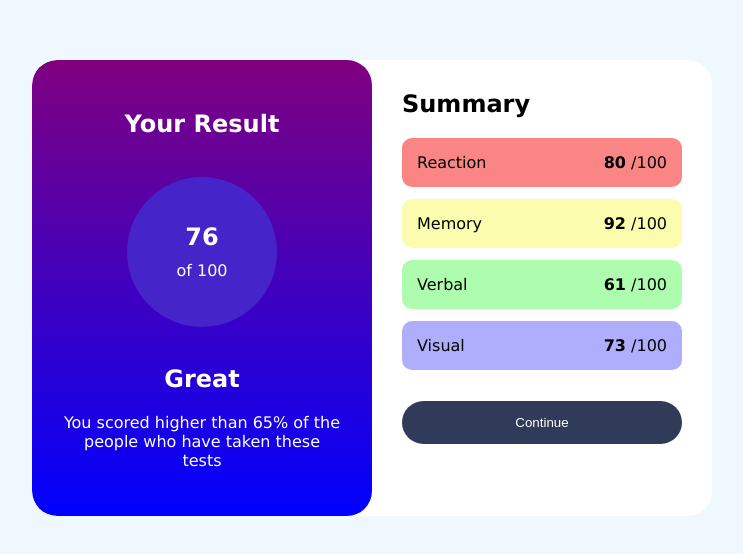
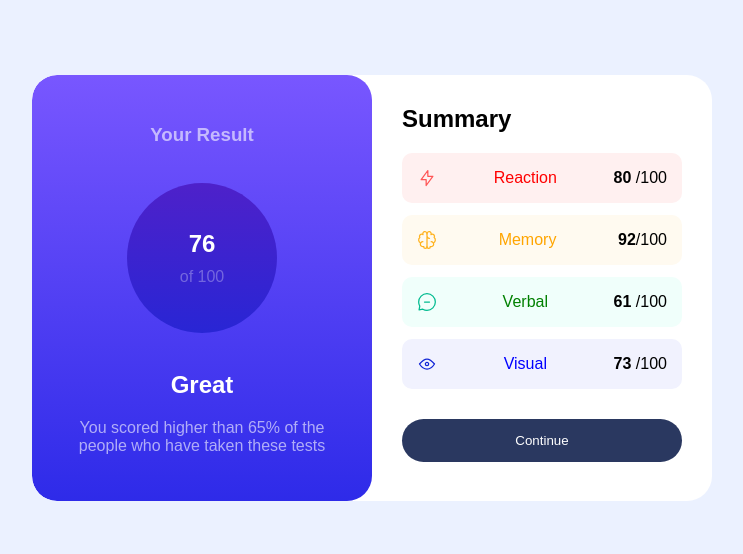
Before and after one commit to Akinade-01/TPAIN, a plain HTML site: page index.html in a window 1280 px wide. Shown: the part 112-666 px from the top of the page, without its empty margins (268-1011 px from the left). Drawn offline with Linux system fonts and the light colour scheme.

Commit message:
A little chnages were made for more accuracy.

```diff
--- a/index.css
+++ b/index.css
@@ -7,31 +7,40 @@ body {
   min-height: 100vh;
   display: grid;
   place-items: center;
-  background: aliceblue;
-  font-family: Verdana, Geneva, Tahoma, sans-serif;
+  background: hsl(221, 100%, 96%);
+  font-family: hanken-grotesk, sans-serif;
+
+
 }
 
 .container {
   display: flex;
   width: 680px;
-  background: white;
+  background: hsl(0, 0%, 100%);
   border-radius: 25px;
   overflow: hidden;
 }
 
-
-.S2 {
-  width: 50%;
-  padding: 30px;
-}
-
 .S1 {
-  background: linear-gradient(purple, blue);
+  background: linear-gradient(hsl(252, 100%, 67%), hsl(241, 81%, 54%));
   color: white;
   text-align: center;
   border-radius: 25px;
   width: 50%;
   padding: 30px;
+}
+#of100{
+  opacity: 0.3;
+}
+#yourresult,
+#thep{
+  opacity: 0.6;
+text-align: center;
+}
+.S2 {
+  width: 50%;
+  padding: 30px;
+
 }
 
 .circle {
@@ -39,7 +48,7 @@ body {
   height: 150px;
   margin: auto;
   border-radius: 50%;
-  background: #4525c9;
+  background: linear-gradient(hsla(256, 72%, 46%, 1), hsla(241, 70%, 49%, 1));
   display: grid;
   place-content: center;
 }
@@ -52,29 +61,41 @@ body {
 .S2 h2 {
   margin-top: 0;
 }
-
+#reaction {
+  color: red;
+}
+#memory{
+  color: orange;
+}
+#verbal{
+  color: green;
+}
+#visual{
+  color: blue;
+}
 .red,
 .yellow,
 .green,
 .blue {
+  align-items: center;
   display: flex;
   justify-content: space-between;
-  padding: 15px;
+  padding:15px;
   margin-bottom: 12px;
   border-radius: 10px;
 }
 
 .red {
-    background-color:rgb(250, 133, 133)
+    background-color: hsl(0, 100%, 97%);
  }
 .yellow {
-    background-color: rgb(252, 252, 174);
+    background-color: hsl(41, 100%, 97%);
 }
 .green {
-    background-color: rgb(174, 252, 174);
+    background-color: hsl(166, 100%, 97%);
  }
 .blue {
-    background-color: rgb(174, 174, 252);
+    background-color: hsl(234, 85%, 97%);
 }
 
 #button {
@@ -82,7 +103,7 @@ body {
   padding: 14px;
   border: 0;
   border-radius: 25px;
-  background: #303b59;
+  background-color: hsl(224, 39%, 27%);
   color: white;
 }
 
--- a/index.html
+++ b/index.html
@@ -3,40 +3,45 @@
 <head>
     <meta charset="UTF-8">
     <meta name="viewport" content="width=device-width, initial-scale=1.0">
-    <title>Document</title>
+    <link rel="icon" type="image/png"href="images/favicon-32x32.png">
+    <title>Build a Results Summary Component</title>
+
     <link rel="stylesheet" href="index.css">
 </head>
 <body>
     <main class="container">
         <section class="S1">
-<h2>Your Result</h2> <br>
+<h3 id="yourresult">Your Result</h3> <br>
 <div class="circle">
     <h1><strong>76</strong></h1>
-    <p>of 100</p>
+    <p id="of100">of 100</p>
 </div>
 <br>
-<h1>Great</h1>
-<p>You scored higher than 65% of the people who have taken these tests</p>
+<h2>Great</h2>
+<p id="thep">You scored higher than 65% of the people who have taken these tests</p>
         </section>
 
         <section class="S2">
 <h2>Summary</h2>
 <div class="red">
+    <img src="images/icon-reaction.svg" alt="reaction icon">
     <span id="reaction">Reaction</span>
     <span><strong>80</strong>
     <span>/100</span></span>
 </div>
 <div class="yellow">
+    <img src="images/icon-memory.svg" alt="memory icon">
     <span id="memory">Memory</span>
-    <span><strong>92</strong>
-    <span>/100</span></span>
+    <span><b>92</b>/100</span>
 </div>
 <div class="green">
+    <img src="images/icon-verbal.svg" alt="verbal icon">
     <span id="verbal">Verbal</span>
     <span><strong>61</strong>
     <span>/100</span></span>
 </div>
 <div class="blue">
+    <img src="images/icon-visual.svg" alt="visual icon">
     <span id="visual">Visual</span>
     <span><strong>73</strong>
     <span>/100</span></span>
```
Also changed, not shown: images/favicon-32x32.png (added), images/icon-memory.svg (added), images/icon-reaction.svg (added), images/icon-verbal.svg (added), images/icon-visual.svg (added).
